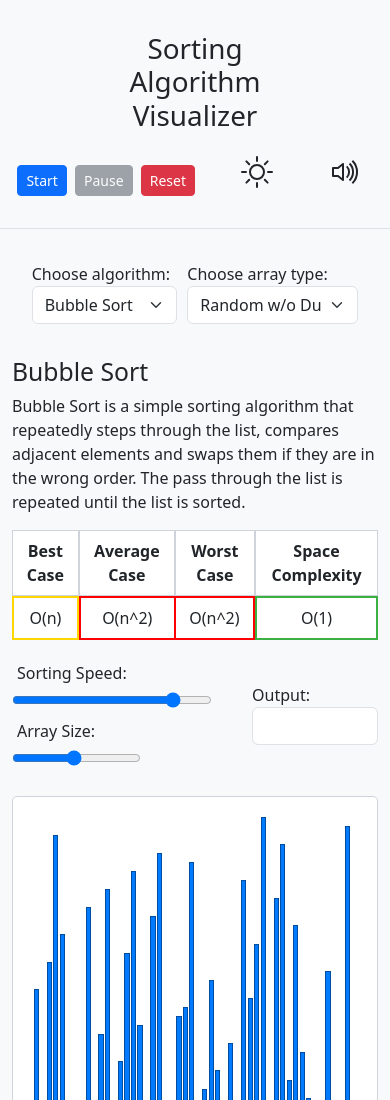
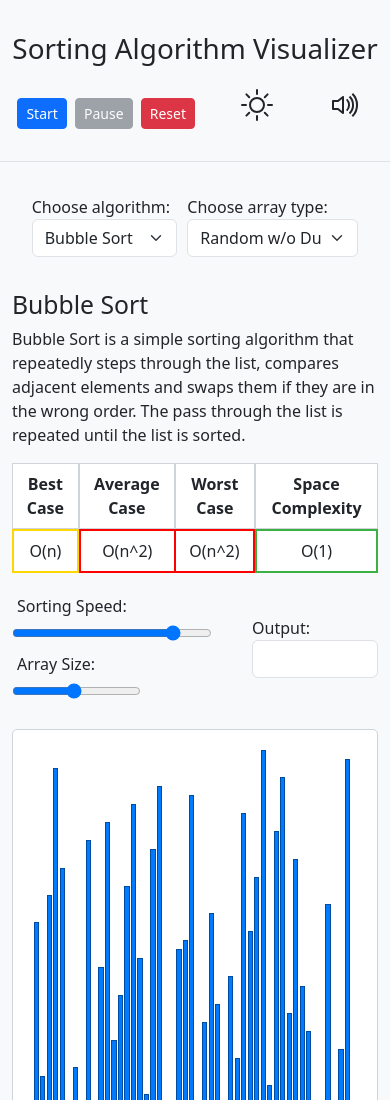
Before and after one commit to colesmith54/Sorting-Visualizer, a plain HTML site: page site/index.html in a window 390 px wide. Shown: the top 1100 px of the page. Drawn offline with nearby package versions, Linux system fonts and the light colour scheme.

Commit message:
Mobile-friendly

```diff
--- a/site/styles.css
+++ b/site/styles.css
@@ -109,6 +109,12 @@ nav {
 
 #button-group, #title-container {
     max-width: 50%;
+}
+
+@media (max-width: 705px) {
+    #title-container {
+        max-width: 100%;
+    }
 }
 
 #button-group {
```
